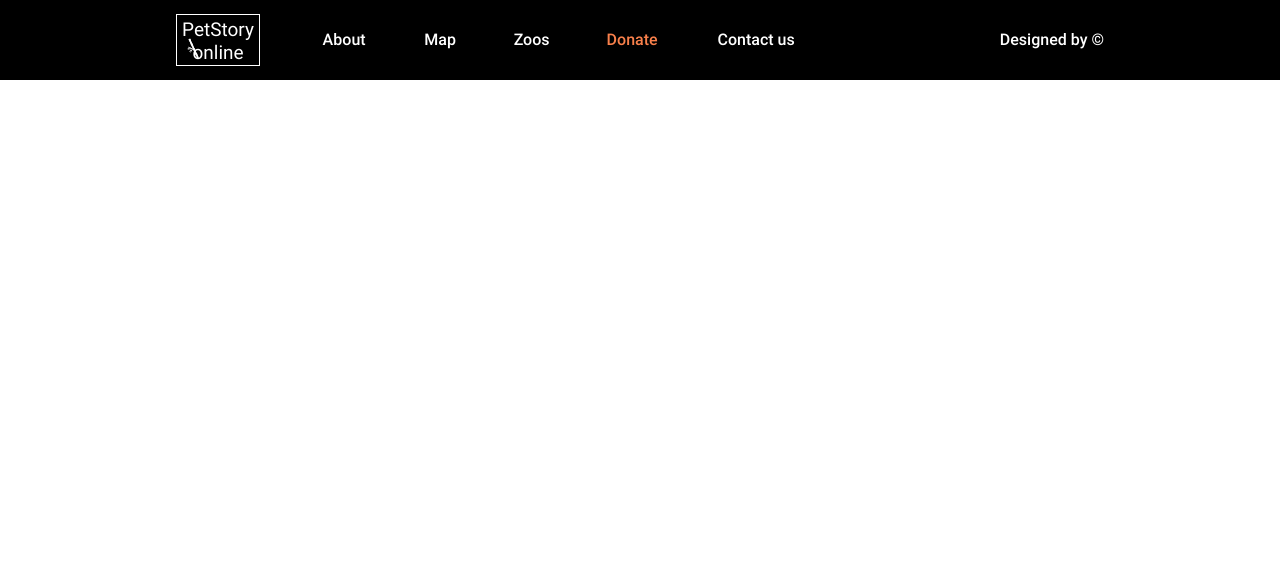
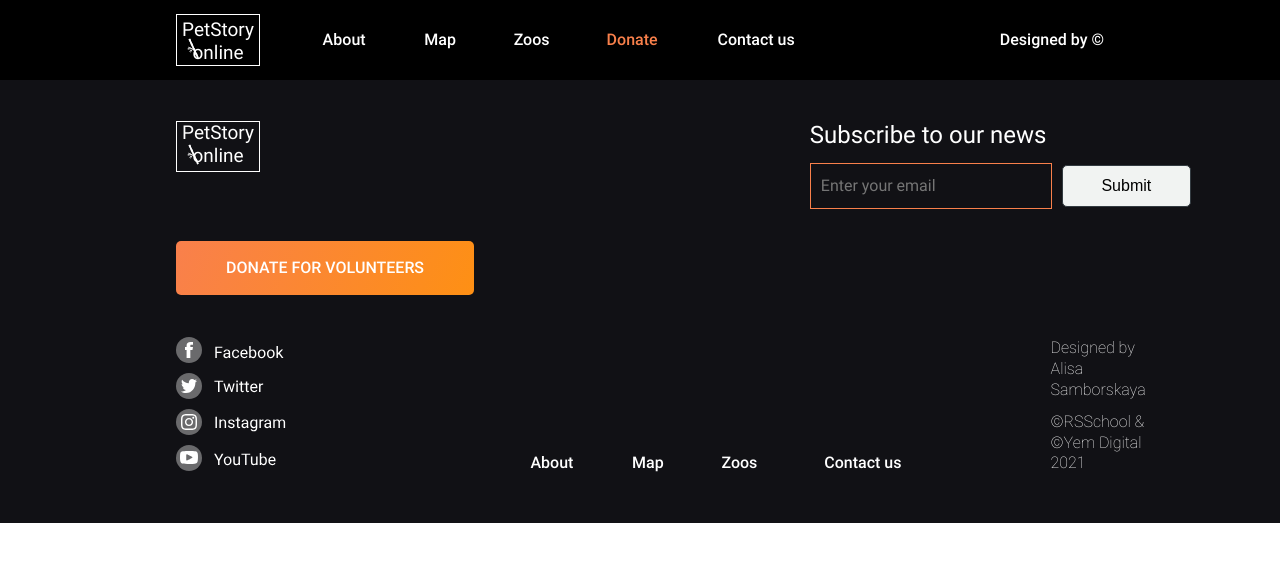
Before and after one commit to GuschinS/online-zoo, a website built with webpack: page src/pages/donate/index.html in a window 1280 px wide. Built offline with nearby package versions, Linux system fonts and the light colour scheme.

Commit message:
feat: add footer

```diff
--- a/src/pages/donate/index.html
+++ b/src/pages/donate/index.html
@@ -31,6 +31,55 @@
       <span class="hamburger"></span>
     </div>
   </header>
+  <footer>
+    <div class="wrapper-footer">
+      <div class="logo-sub">
+        <div class="one">
+          <div class="logo">
+            <h2><a href="./index.html" class="logo-svg">PetStory online</a></h2>
+          </div>
+          <button onclick="location.href='./donate.html'" type="button">donate for volunteers</button>
+        </div>
+        <div class="three">
+          <form action="#">
+            <label for="email" class="email">Subscribe to our news</label>
+            <div class="email-submit">
+              <input type="email" id="email" size="30" placeholder="Enter your email"
+                pattern="[a-z0-9._%+-]+@[a-z0-9.-]+\.[a-z]{2,}$" required>
+              <input type="submit" class="submit" value="Submit" />
+            </div>
+          </form>
+
+        </div>
+        <div class="social-small">
+          <a class="facebook" href="https://www.facebook.com/"><span></span></a>
+          <a class="twitter" href="https://twitter.com/"><span></span></a>
+          <a class="instagram" href="https://www.instagram.com/"><span></span></a>
+          <a class="youtube" href="https://www.youtube.com/"><span></span></a>
+        </div>
+      </div>
+      <div class="social-nav">
+        <div class="social">
+          <a class="facebook" href="https://www.facebook.com/"><span></span></a>
+          <a class="twitter" href="https://twitter.com/"><span></span></a>
+          <a class="instagram" href="https://www.instagram.com/"><span></span></a>
+          <a class="youtube" href="https://www.youtube.com/"><span></span></a>
+        </div>
+        <div class="two">
+          <ul>
+            <li><a href="./index.html">About</a></li>
+            <li><a href="#">Map</a></li>
+            <li><a href="#">Zoos</a></li>
+            <li><a href="#">Contact us</a></li>
+          </ul>
+        </div>
+        <div class="text-three">
+          <p>Designed by Alisa Samborskaya</p>
+          <p>©RSSchool & ©Yem Digital 2021</p>
+        </div>
+      </div>
+    </div>
+  </footer>
 </body>
 
 </html>
--- a/src/scss/abstracts/_text-styles.scss
+++ b/src/scss/abstracts/_text-styles.scss
@@ -129,3 +129,11 @@ $font-roboto: "Roboto", sans-serif;
     font-size: 16px;
     line-height: 130%;
 }
+
+@mixin text-three {
+    font-family: "Roboto-100";
+    font-style: normal;
+    font-weight: 100;
+    font-size: 16px;
+    line-height: 130%;
+}
--- /dev/null
+++ b/src/scss/layout/_footer.scss
@@ -0,0 +1,160 @@
+@import "../abstracts/_text-styles";
+@import "../abstracts/_color-styles";
+@import "../components/button";
+
+footer {
+    height: 443px;
+    background: #111115;
+}
+
+.wrapper-footer {
+    display: flex;
+    flex-direction: column;
+    align-items: stretch;
+    // max-width: 1160px;
+    width: 72.5%;
+    margin: 0 auto;
+    padding-top: 25px;
+    .logo-sub {
+        display: flex;
+        justify-content: space-between;
+    }
+    h2 {
+        width: 82px;
+        padding-bottom: 4px;
+        background-image: url(../assets/svg/bamboo.svg);
+        background-repeat: no-repeat;
+        background-position: bottom 6px left 10px;
+        text-align: center;
+        border: 1.18841px solid #ffffff;
+        @include logo;
+    }
+    a {
+        color: $color-white;
+        transition: color 500ms;
+        &:hover {
+            color: $color-orange-light;
+            transition: color 500ms;
+        }
+    }
+    button {
+        width: 298px;
+        height: 54px;
+        border-radius: 5px;
+        margin-top: 53px;
+        &:hover {
+            box-shadow: 0px 5px 10px 2px rgba(250, 250, 250, 0.1);
+        }
+    }
+    .social-nav {
+        display: flex;
+    }
+    .social {
+        display: flex;
+        flex-direction: column;
+        margin-top: 32px;
+        a {
+            margin-top: 10px;
+            transition: transform 500ms;
+            &:hover {
+                filter: invert(33%) sepia(20%) saturate(1267%) hue-rotate(61deg) brightness(101%) contrast(101%);
+                transition: transform 500ms;
+            }
+        }
+    }
+    .facebook {
+        width: 111px;
+        height: 26px;
+        background-image: url(../assets/svg/facebook.svg);
+        background-repeat: no-repeat;
+    }
+    .twitter {
+        width: 111px;
+        height: 26px;
+        background-image: url(../assets/svg/twitter.svg);
+        background-repeat: no-repeat;
+    }
+    .instagram {
+        width: 111px;
+        height: 26px;
+        background-image: url(../assets/svg/instagram.svg);
+        background-repeat: no-repeat;
+    }
+    .youtube {
+        width: 111px;
+        height: 26px;
+        background-image: url(../assets/svg/youtube.svg);
+        background-repeat: no-repeat;
+    }
+
+    .two {
+        display: flex;
+        align-items: flex-end;
+        max-width: 792px;
+        height: 195px;
+        padding-left: 19.4%;
+        li:nth-child(4) {
+            width: 100px;
+            padding-left: 21px;
+        }
+    }
+    .three {
+        display: flex;
+        width: 31.7%;
+    }
+    .three .email {
+        color: $color-white;
+        @include h3;
+    }
+    form {
+        margin-top: 16px;
+    }
+    .email-submit {
+        display: flex;
+        align-items: baseline;
+    }
+    .submit {
+        width: 129px;
+        height: 42px;
+        color: $color-black;
+        border: 1px solid $color-black-blue;
+        background: $color-gray-light;
+        border-radius: 5px;
+        margin-left: 10px;
+    }
+    .social-small {
+        display: none;
+    }
+    .text-three {
+        display: flex;
+        flex-direction: column;
+        justify-content: flex-end;
+        height: 174px;
+        padding-left: 14.5%;
+        color: $color-white;
+        @include text-three;
+        p {
+            margin-bottom: -5px;
+        }
+    }
+}
+#email {
+    width: 228px;
+    height: 42px;
+    border: solid 0.7px $color-orange;
+    margin-top: 13px;
+    color: #bdbdbd;
+    background-color: #111115;
+    padding-left: 10px;
+    @include feed-p;
+    &:focus:required:invalid,
+    &:focus:required:invalid ~ .submit {
+        border: 1px solid $color-red;
+        color: $color-red;
+    }
+    &:focus:required,
+    &:focus:required ~ .submit {
+        border: 1px solid $color-green;
+        color: $color-green;
+    }
+}
--- a/src/scss/main.scss
+++ b/src/scss/main.scss
@@ -7,3 +7,4 @@
 @import "layout/cards";
 @import "layout/feed-friend";
 @import "layout/testimonials";
+@import "layout/footer";
```
Also changed, not shown: src/pages/main/index.html (+48 -0 lines), src/assets/svg/facebook.svg (added), src/assets/svg/instagram.svg (added), src/assets/svg/twitter.svg (added), src/assets/svg/youtube.svg (added).
